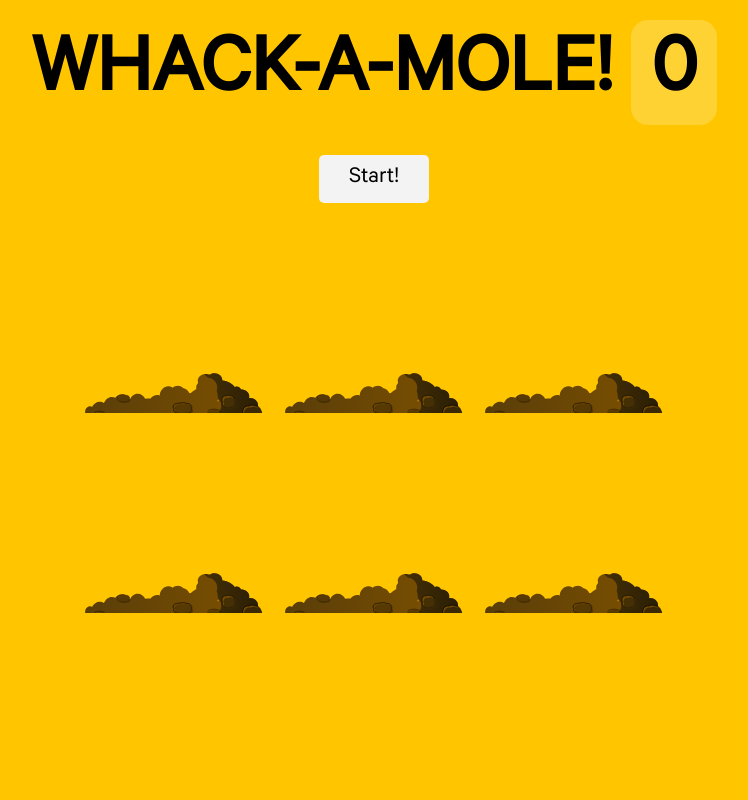
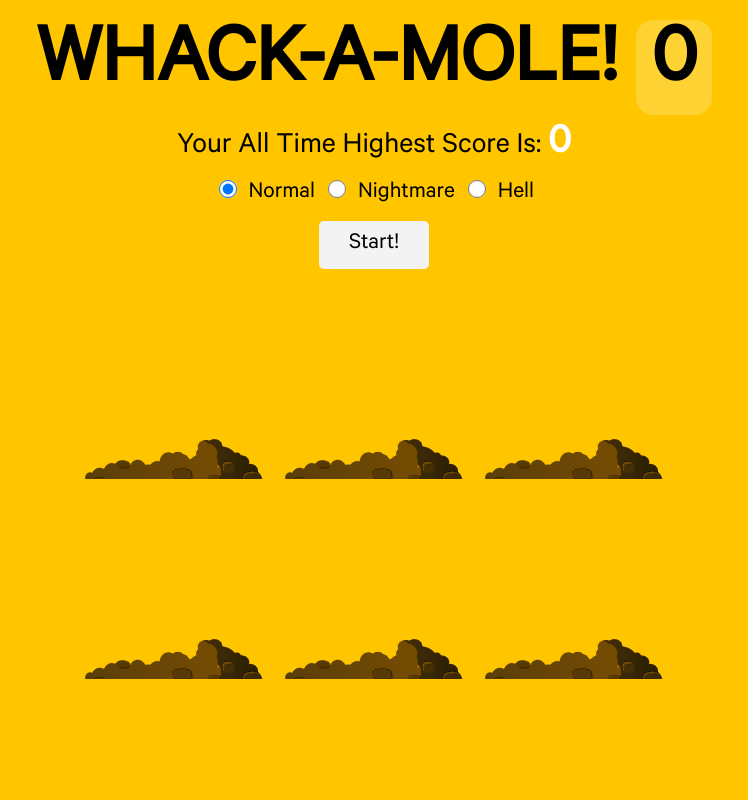
Before and after one commit to sauravchamoli17/Whack-A-Mole, a plain HTML site: page index.html in a window 1280 px wide. Shown: the whole page, without its empty margins (266-1014 px from the left). Drawn offline with Linux system fonts and the light colour scheme.

Commit message:
Final Commit!

```diff
--- a/index.html
+++ b/index.html
@@ -10,7 +10,20 @@
 <body>
   <h1>Whack-a-mole! <span class="score">0</span></h1>
 
-  <button onClick="startGame()">Start!</button>
+  <div class="options">
+    <h2>your all time highest score is:
+      <span class="high__score"></span>
+    </h2>
+    <div class="game__levels">
+      <input type="radio" id="normal" name="level" data-min="200" data-max="1000" checked="checked">
+      <label for="normal">normal</label>
+      <input type="radio" id="nightmare" name="level" data-min="100" data-max="800">
+      <label for="nightmare">nightmare</label>
+      <input type="radio" id="hell" name="level" data-min="50" data-max="600">
+      <label for="hell">hell</label>
+    </div>
+    <button onClick="startGame()">Start!</button>
+  </div>
   <div class="game">
     <div class="hole hole1">
       <div class="mole"></div>
@@ -32,23 +45,9 @@
     </div>
   </div>
 
-  <!-- <div class="popup">
-   <form>
-     <p>Select Level</p>
-     <div class="options">
-      <input type="radio" id="normal" name="level" value="200,1000" checked="checked">
-      <label for="normal">normal</label>
-      <input type="radio" id="nightmare" name="level" value="100,800">
-      <label for="nightmare">nightmare</label>
-      <input type="radio" id="hell" name="level" value="50,600">
-      <label for="hell">hell</label>
-     </div>
-   </form>
-  </div> -->
-
   <audio class="start" src="start.mp3"></audio>
   <audio class="shoot" src="shoot.wav"></audio>
   <audio class="game__over" src="gameover.wav"></audio>
-   <script src="main.js"></script>
+  <script src="main.js"></script>
 </body>
 </html>
--- a/main.css
+++ b/main.css
@@ -20,14 +20,27 @@ h1 {
   text-align: center;
   font-size: 5rem;
   line-height: 1;
-  margin: 35px;
+  margin: 25px 0px 10px 0px;
   text-transform: uppercase;
+}
+
+h2{
+  text-align: center;
+  text-transform: capitalize;
+  font-weight: 200;
+  font-size: 1.8rem;
+  margin:5px 0px;
+}
+
+.high__score{
+  color:rgb(255, 255, 255);
+  font-weight: 600;
+  font-size: 2.5rem;
 }
 
 .score {
   background: rgba(255,255,255,0.2);
-  padding: 15px 20px 5px 20px;
-  line-height: 1;
+  padding: 5px 15px 5px 15px;
   border-radius: 1rem;
 }
 
@@ -37,6 +50,7 @@ h1 {
   display: flex;
   flex-wrap: wrap;
   margin: 0 auto;
+  margin-bottom: 40px;
 }
 
 .hole {
@@ -71,6 +85,25 @@ h1 {
   top: 0;
 }
 
+.game__levels{
+   display: flex;
+   justify-content: space-between;
+   width:25%;
+   margin:0 auto;
+}
+
+input{
+  width: 18px;
+  height: 18px;
+}
+
+label{
+  font-size: 1.4rem;
+  line-height: 2rem;
+  text-transform: capitalize;
+  cursor: pointer;
+}
+
 button{
     display: block;
     margin: 10px auto;
--- a/main.js
+++ b/main.js
@@ -5,9 +5,20 @@ const popup = document.querySelector('.popup');
 const start = document.querySelector('.start');
 const shoot = document.querySelector('.shoot');
 const gameOver = document.querySelector('.game__over');
-let lastHole, timeUp,score;
+const levels = document.querySelectorAll('input[name="level"]');
+const highScore = document.querySelector('.high__score');
+
+if (localStorage.getItem("score") === null)
+localStorage.setItem('score', 0);
+
+const highest = localStorage.getItem('score');
+highScore.textContent = highest;
+
+let lastHole, timeUp, score;
+let minTime = 200, maxTime = 1000;
 timeUp = false;
 score = 0;
+
 
 function randomTime(min, max) {
     return Math.round(Math.random() * (max - min) + min);
@@ -24,7 +35,7 @@ function randomHoles(holes) {
 }
 
 function peep() {
-    const time = randomTime(200,1000);
+    const time = randomTime(minTime,maxTime);
     const hole = randomHoles(holes);
     hole.classList.add('up');
     setTimeout(() => {
@@ -42,6 +53,10 @@ function startGame() {
     setTimeout(() => {
        timeUp = true;
        gameOver.play();
+       if (score > highest) {
+         localStorage.setItem('score', score);
+         highScore.textContent = score;
+       }
     },10000);
 }
 
@@ -55,3 +70,8 @@ function bonk(e) {
 }
 
 moles.forEach(mole => mole.addEventListener('click', bonk));
+levels.forEach(level => level.addEventListener('click', function () {
+   scoreboard.textContent = 0;
+   timeUp = true;
+   [minTime, maxTime] = [parseFloat(this.dataset.min), parseFloat(this.dataset.max)];
+}));
```
